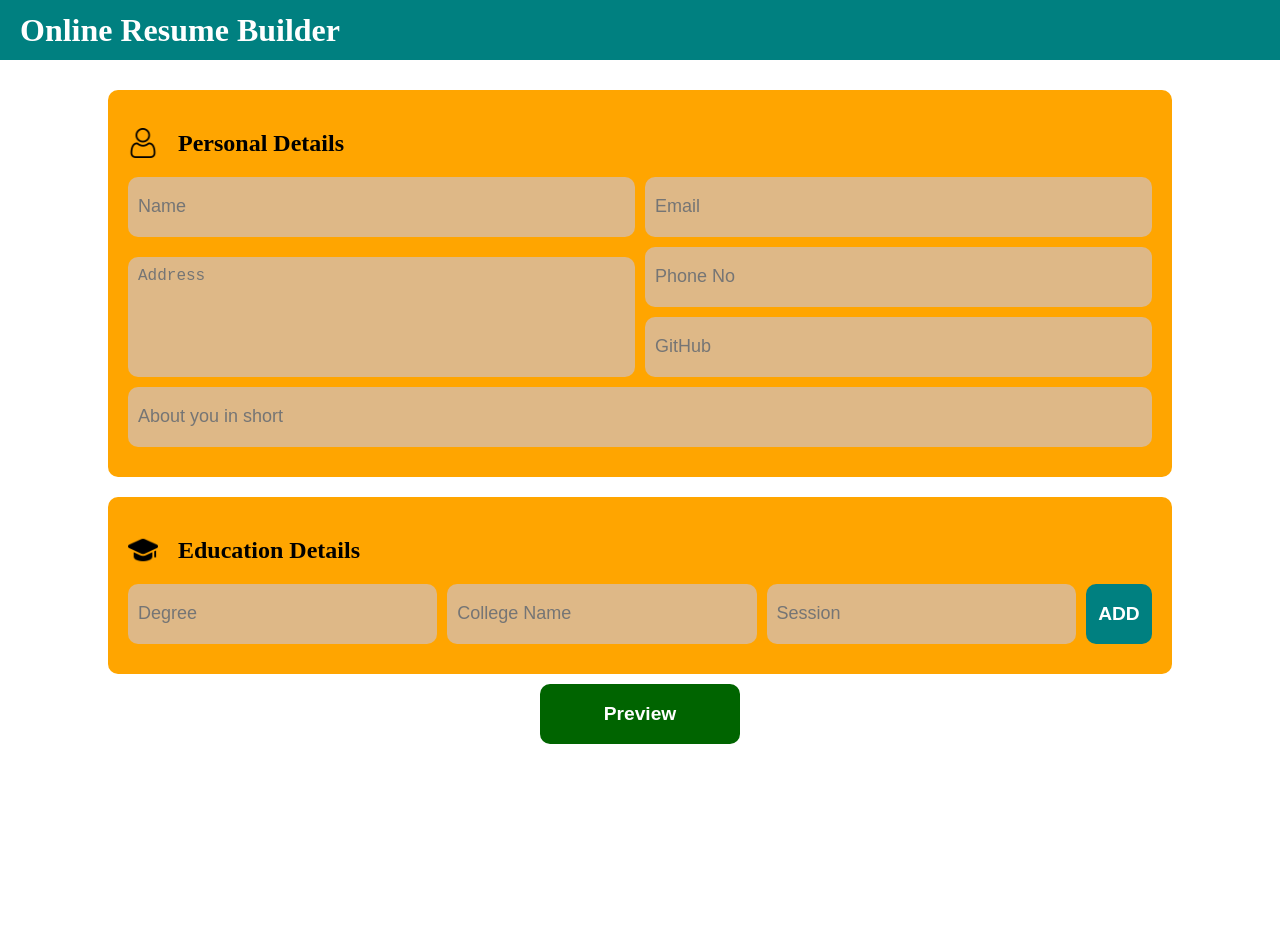
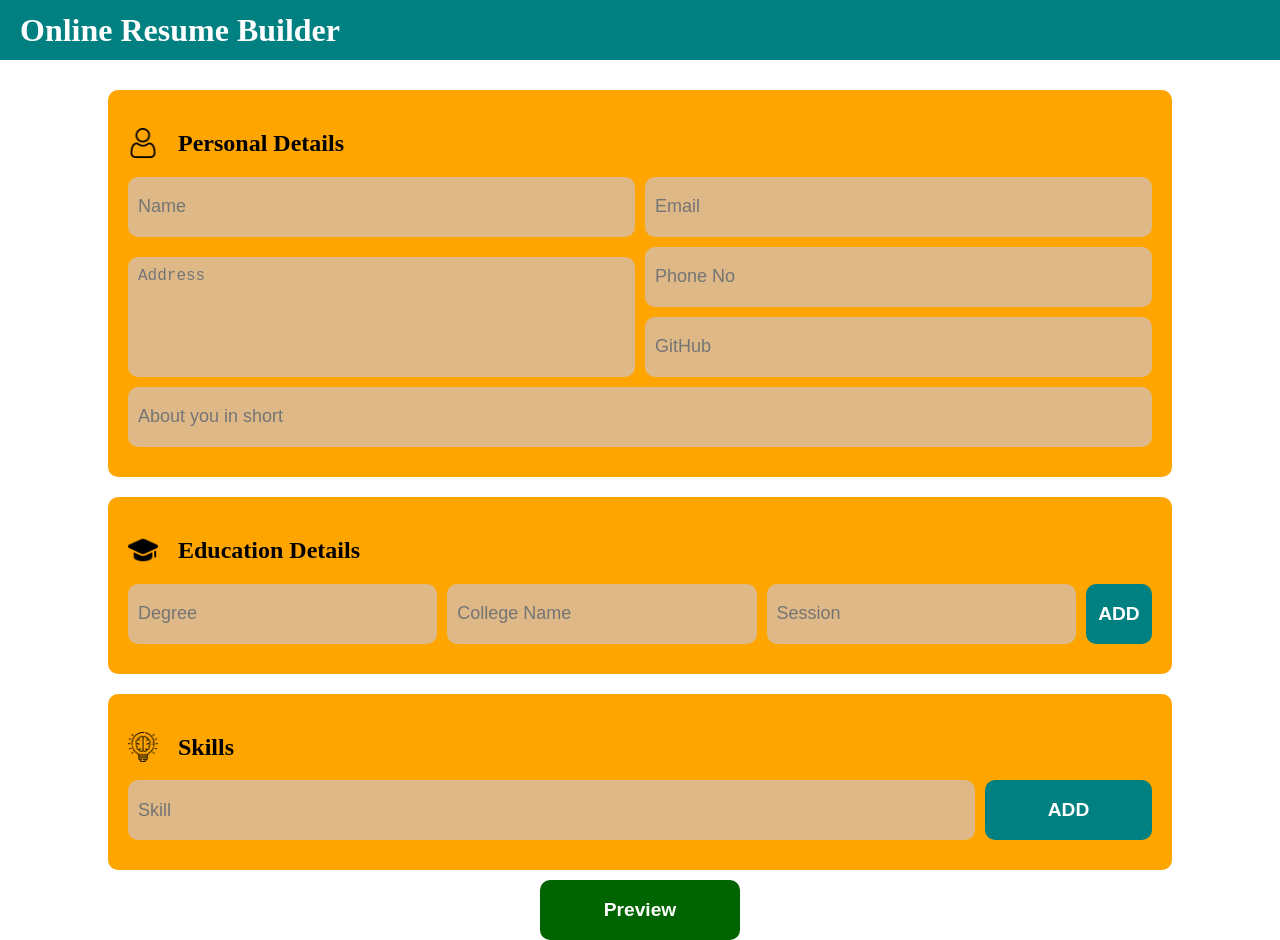
Before and after one commit to shyam-amahahealth/Resume-Builder, a React (Create React App) app: page / in a window 1280 px wide. Before the commit the page ends 800 px from the top, so only its background shows below. Built offline with nearby package versions, Linux system fonts and the light colour scheme.

Commit message:
Skills form is added and working properly

```diff
--- a/src/App.js
+++ b/src/App.js
@@ -12,10 +12,13 @@ import Modal from "./components/Modal";
 import Button from "./styles/Button";
 import EducationDetails from "./components/EducationDetails";
 import EducationalDetailReducer from "./store/reducer/educationalDetailReducer";
+import SkillsDetails from "./components/SkillsDetails";
+import skillReducer from "./store/reducer/skillReducer";
 
 const rootReducer = combineReducers({
   PersonalDetails: PersonalDetailReducer,
-  EducationDetails:EducationalDetailReducer
+  EducationDetails: EducationalDetailReducer,
+  Skill: skillReducer,
 });
 
 const persistConfig = {
@@ -46,6 +49,7 @@ const App = () => {
           <Navbar title="Online Resume Builder" />
           <PersonalDetails />
           <EducationDetails />
+          <SkillsDetails />
           <Button onClick={openModal}>Preview</Button>
           <Modal isOpen={modalOpen} onClose={closeModal} />
         </MainContainer>
--- /dev/null
+++ b/src/components/SkillGridItem.js
@@ -0,0 +1,18 @@
+import React from "react";
+import {
+  CloseButton,
+  DegreeInfo,
+  GridItem,
+} from "../styles/GridItemStyle";
+
+const SkillGridItem = ({ item, index, removeEducationalDetail }) => {
+  return (
+    <GridItem>
+      <CloseButton onClick={() => removeEducationalDetail(index)}>
+        X
+      </CloseButton>
+      <DegreeInfo>{item}</DegreeInfo>
+    </GridItem>
+  );
+};
+export default SkillGridItem;
--- /dev/null
+++ b/src/components/SkillsDetails.js
@@ -0,0 +1,68 @@
+import React, { useState } from "react";
+import {
+  FormAvatar,
+  FormAvatarIcon,
+  FormContainer,
+  FormHeading,
+  GridContainer,
+  TextInputContainer,
+} from "../styles/formStyle";
+import skillsIcon from "../assets/creative-thinking.png";
+import TextInput from "./TextInput";
+import Button from "../styles/Button";
+import { useDispatch, useSelector } from "react-redux";
+import SkillGridItem from "./SkillGridItem";
+import { addSkills } from "../store/action/skillsAction";
+
+const SkillsDetails = () => {
+  const skills = useSelector((state) => state.Skill.skill);
+  const dispatch = useDispatch();
+  const [skill, setSkill] = useState("");
+
+  const addSkill = () => {
+    if (skill) {
+      dispatch(addSkills([...skills, skill]));
+      setSkill("");
+    }
+  };
+
+  const removeEducationalDetail = (index) => {
+    const updatedDetails = skills.filter((_, i) => i !== index);
+    dispatch(addSkills(updatedDetails));
+  };
+
+  return (
+    <FormContainer>
+      <FormAvatar>
+        <FormAvatarIcon src={skillsIcon} />
+        <FormHeading>Skills</FormHeading>
+      </FormAvatar>
+      <TextInputContainer>
+        <TextInput
+          value={skill}
+          placeholder={"Skill"}
+          onChange={(event) => setSkill(event.target.value)}
+        />
+
+        <Button $inputColor="teal" onClick={() => addSkill()}>
+          ADD
+        </Button>
+      </TextInputContainer>
+      <GridContainer $inputWidth="150px">
+        {skills.length !== 0 &&
+          skills.map((item, index) => {
+            return (
+              <SkillGridItem
+                key={index}
+                item={item}
+                index={index}
+                removeEducationalDetail={removeEducationalDetail}
+              />
+            );
+          })}
+      </GridContainer>
+    </FormContainer>
+  );
+};
+
+export default SkillsDetails;
--- /dev/null
+++ b/src/store/action/skillsAction.js
@@ -0,0 +1,7 @@
+export const SKILL = "SKILL";
+export const addSkills = (skill) => {
+  return {
+    type: SKILL,
+    skill,
+  };
+};
--- /dev/null
+++ b/src/store/reducer/skillReducer.js
@@ -0,0 +1,20 @@
+import { SKILL } from "../action/skillsAction";
+
+const initialState = {
+  skill: [],
+};
+
+const skillReducer = (state = initialState, action) => {
+  switch (action.type) {
+    case SKILL: {
+      return {
+        ...state,
+        skill: action.skill,
+      };
+    }
+    default: {
+      return state;
+    }
+  }
+};
+export default skillReducer;
--- a/src/styles/formStyle.js
+++ b/src/styles/formStyle.js
@@ -38,6 +38,9 @@ export const TextInputInnerContainer = styled.div`
 `;
 export const GridContainer = styled.div`
   display: grid;
-  grid-template-columns: repeat(auto-fill, minmax(300px, 1fr));
+  grid-template-columns: repeat(
+    auto-fill,
+    minmax(${(props) => props.$inputWidth || "300px"}, 1fr)
+  );
   gap: 10px;
 `;
```
Also changed, not shown: src/assets/creative-thinking.png (added).
